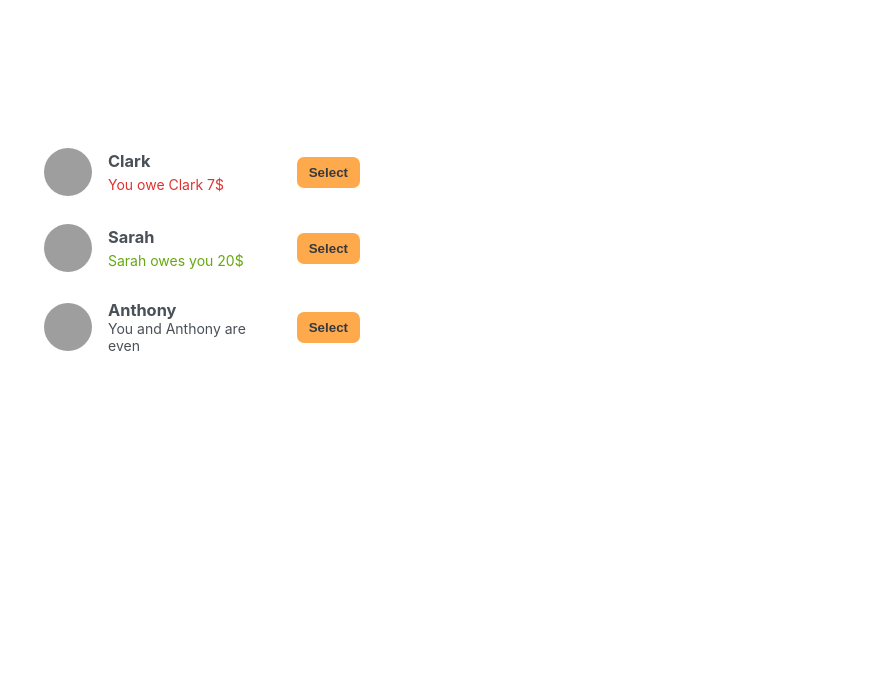
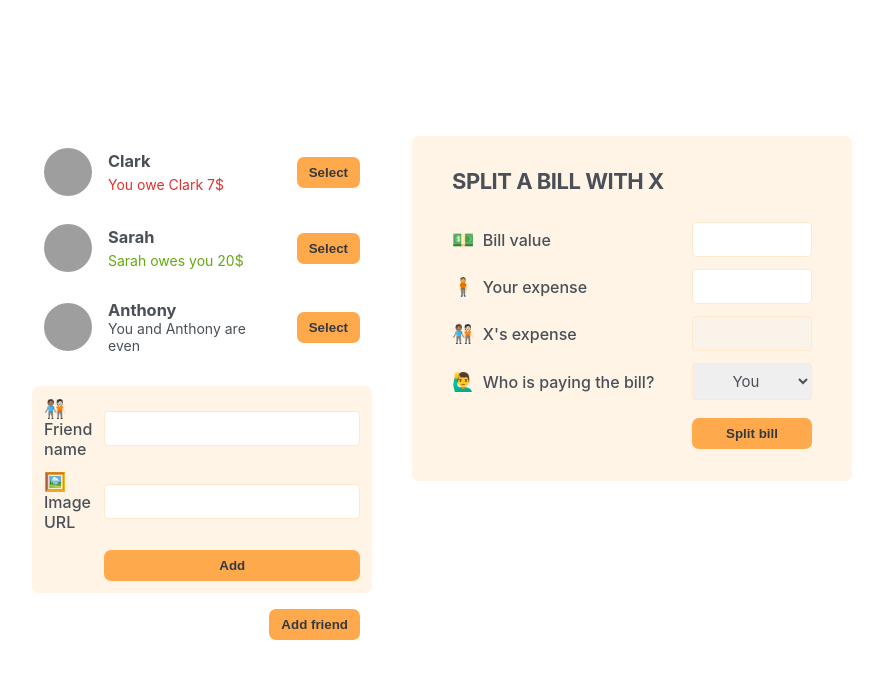
Before and after one commit to aswinss18/Split-Bill-App, a React (Create React App) app: page / in a window 1280 px wide. Shown: the top 678 px of the page, without its empty margins (198-1081 px from the left). Built offline with nearby package versions, Linux system fonts and the light colour scheme; grey boxes are pictures that could not be loaded.

Commit message:
Static components FormAddFriend and FormSplitBill is created

```diff
--- a/src/App.jsx
+++ b/src/App.jsx
@@ -26,7 +26,10 @@
     <div className="app">
       <div className="sidebar">
         <FriendsList />
+        <FormAddFriend />
+        <Button>Add friend</Button>
       </div>
+      <FormSplitBill />
     </div>
   );
 }
@@ -57,7 +60,43 @@
         </p>
       )}
       {friend.balance === 0 && <p>You and {friend.name} are even</p>}
-      <button className="button">Select</button>
+      <Button>Select</Button>
     </li>
   );
 }
+
+function Button({ children }) {
+  return <button className="button">{children}</button>;
+}
+
+//////////////////////////////////////////////////////
+function FormAddFriend() {
+  return (
+    <form className="form-add-friend">
+      <label>🧑🏽‍🤝‍🧑🏻 Friend name</label>
+      <input type="text" />
+      <label>🖼️ Image URL</label>
+      <input type="text" />
+      <Button>Add</Button>
+    </form>
+  );
+}
+function FormSplitBill() {
+  return (
+    <form className="form-split-bill">
+      <h2>Split a bill with X </h2>
+      <label>💵 Bill value</label>
+      <input type="text" />
+      <label>🧍 Your expense</label>
+      <input type="text" />
+      <label>🧑🏽‍🤝‍🧑🏻 X's expense</label>
+      <input type="text" disabled />
+      <label>🙋‍♂️ Who is paying the bill?</label>
+      <select>
+        <option value="user">You</option>
+        <option value="friend">X</option>
+      </select>
+      <Button>Split bill</Button>
+    </form>
+  );
+}
```
